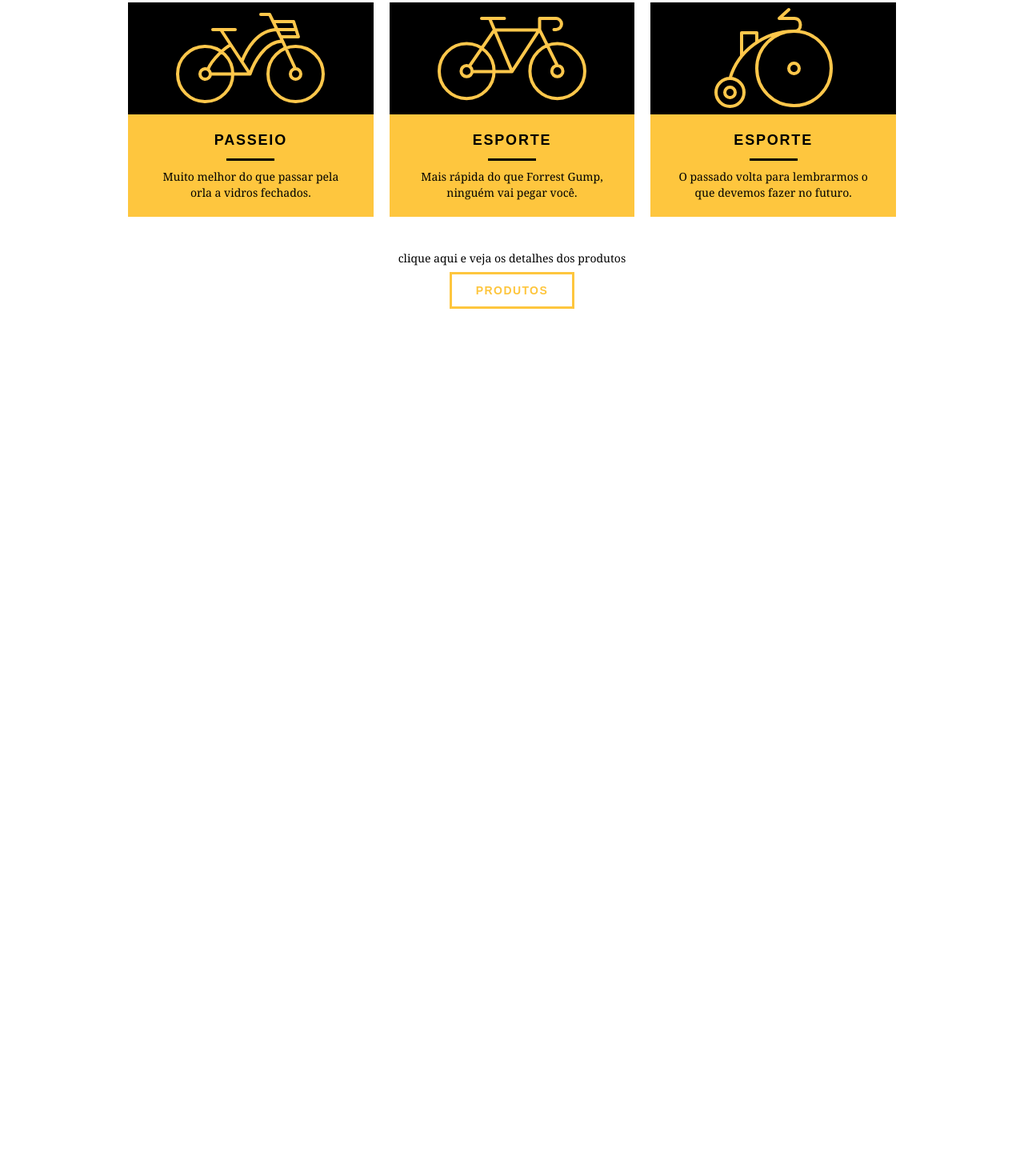
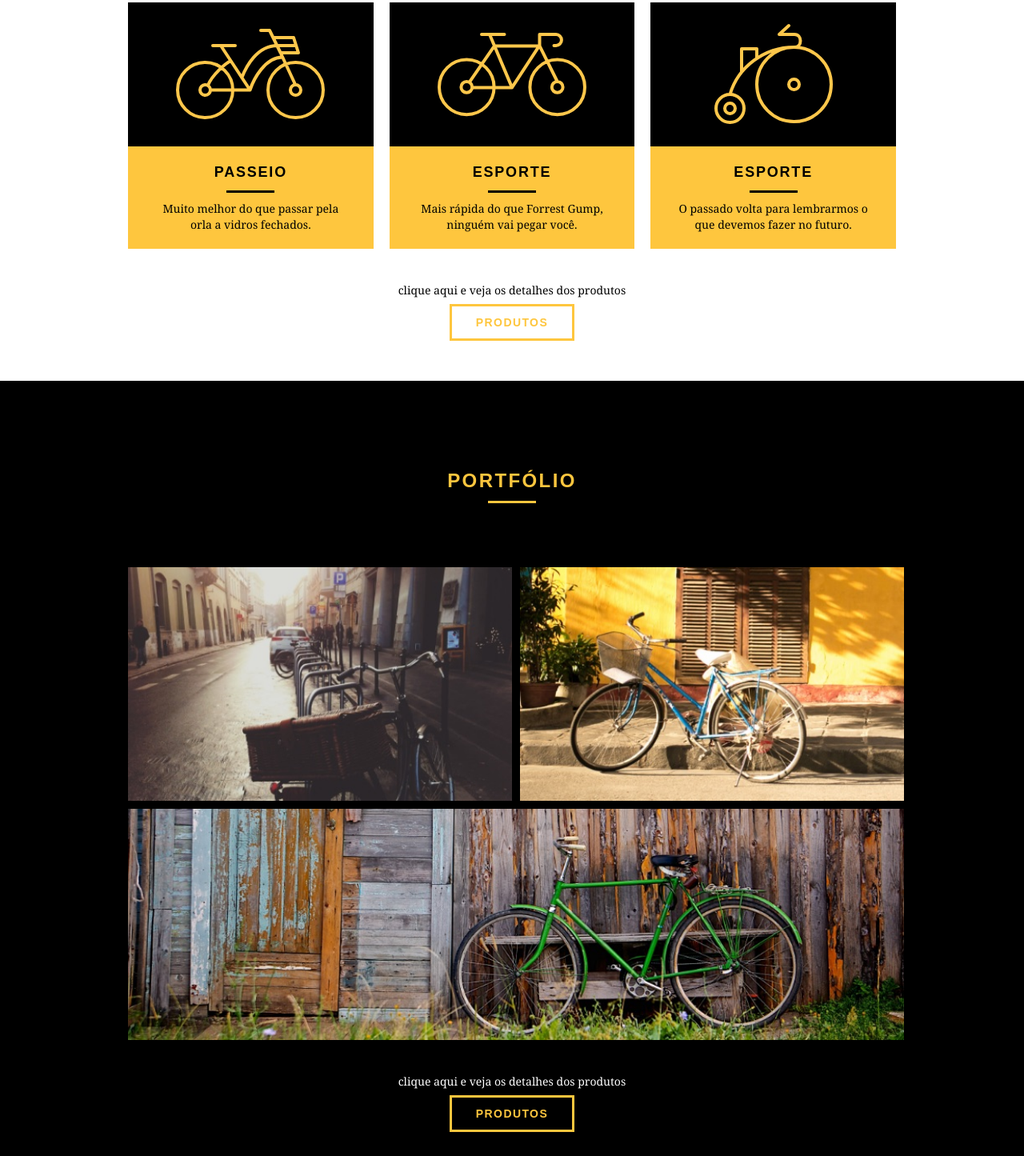
Before and after one commit to paulhenrique/bikcraft, a website: page index.html in a window 1280 px wide. Shown: the part 741-2186 px from the top of the page at 80% size. Before the commit the page ends 1127 px from the top, so only its background shows below. Drawn offline with nearby package versions, Linux system fonts and the light colour scheme.

Commit message:
Adicionando estilo do portólio e separando arquivos de estilo

```diff
--- a/index.html
+++ b/index.html
@@ -12,7 +12,9 @@
 <body>
   <header>
     <div class="container">
-      <a href="index.html"><img src="/img/bikcraft.svg" alt="Bikcraft"></a>
+      <a href="index.html">
+        <img src="/img/bikcraft.svg" alt="Bikcraft">
+      </a>
 
       <nav>
         <ul>
@@ -80,6 +82,25 @@
       </div>
     </div>
   </section>
+
+  <section class="portfolio">
+    <div class="container">
+      <h2>
+        Portfólio
+      </h2>
+      <div class="containerPictures">
+        <img src="/img/portfolio/retro.jpg" alt="Bikcraft Retrô">
+        <img src="/img/portfolio/passeio.jpg" alt="Bikcraft Passeio">
+        <img src="/img/portfolio/esporte.jpg" alt="Bikcraft Esporte">
+      </div>
+      <div class="callToAction">
+        <p>
+          clique aqui e veja os detalhes dos produtos
+        </p>
+        <a href="produtos.html" class="btn">Produtos</a>
+      </div>
+    </div>
+  </section>
 </body>
 
 </html>
--- /dev/null
+++ b/scss/_callToAction.scss
@@ -0,0 +1,9 @@
+.callToAction {
+  width: 100%;
+  @include centerColumnFlex;
+  margin-top: 45px;
+
+  a.btn {
+    margin-top: 10px;
+  }
+}
--- a/scss/_header.scss
+++ b/scss/_header.scss
@@ -5,6 +5,7 @@ header {
   background: var(--color-yellow);
   width: 100%;
   padding: 1rem 0;
+  z-index: 999;
 
   a {
     color: var(--color-black);
--- /dev/null
+++ b/scss/_portfolio.scss
@@ -0,0 +1,37 @@
+.portfolio {
+  background-color: var(--color-black);
+  color: var(--color-white);
+  margin-top: 50px;
+  padding-top: 45px;
+  padding-bottom: 30px;
+
+  .container {
+    h2 {
+      @include titleText(var(--color-yellow));
+    }
+
+    .containerPictures {
+      margin-top: 40px;
+      display: grid;
+      grid-template:
+        "pict1 pict2"
+        "pictAll pictAll"/ 50% 50%;
+      grid-gap: 10px;
+
+
+      img {
+        width: 100%;
+
+        &:nth-child(1) {
+          grid-area: pict1;
+        }
+
+        &:nth-child(2) {
+          grid-area: pict2;
+        }
+
+        grid-area: pictAll;
+      }
+    }
+  }
+}
--- a/scss/_products.scss
+++ b/scss/_products.scss
@@ -1,25 +1,8 @@
 .products {
+
   .container {
     h2 {
-      font-size: 24px;
-      line-height: 30px;
-      text-transform: uppercase;
-      font-weight: 700;
-      letter-spacing: .1em;
-      text-align: center;
-      margin-top: 65px;
-      position: relative;
-      @include centerColumnFlex;
-
-      &:after {
-        content: "";
-        bottom: 0;
-        width: 60px;
-        height: 3px;
-        margin: 10px auto;
-        background: var(--color-black);
-        margin-bottom: 40px;
-      }
+      @include titleText(var(--color-black));
     }
 
     .containerProdutos {
@@ -30,6 +13,7 @@
 
       .cardProduto {
         a {
+          padding-top: 20px;
           background: var(--color-black);
           display: flex;
           flex-direction: column;
@@ -45,6 +29,7 @@
             width: 100%;
             @include centerColumnFlex;
             padding: 20px 0;
+            margin-top: 20px;
 
             h3 {
               font-weight: bold;
@@ -75,26 +60,16 @@
         }
 
         transition: transform .25s,
-        filter .25s,
-        box-shadow .25s;
+        filter .25s;
 
         &:hover {
           transform: translateY(-5px);
           filter: brightness(.9);
-          box-shadow: 0px 0px 0px 2px var(--color-yellow);
         }
       }
     }
 
-    .callToAction {
-      width: 100%;
-      @include centerColumnFlex;
-      margin-top: 45px;
 
-      a.btn {
-        margin-top: 10px;
-      }
-    }
   }
 
 
--- a/scss/style.scss
+++ b/scss/style.scss
@@ -36,8 +36,34 @@ p {
   align-items: center;
 }
 
+@mixin titleText($color) {
+  font-size: 24px;
+  line-height: 30px;
+  text-transform: uppercase;
+  font-weight: 700;
+  letter-spacing: .1em;
+  text-align: center;
+  margin-top: 65px;
+  position: relative;
+  color: $color;
+  @include centerColumnFlex;
+
+  &:after {
+    content: "";
+    bottom: 0;
+    width: 60px;
+    height: 3px;
+    margin: 10px auto;
+    background: $color;
+    margin-bottom: 40px;
+  }
+}
+
+
 
 @import './header';
 @import './introduction';
 @import './btn';
 @import './products';
+@import './callToAction';
+@import './portfolio';
```
Also changed, not shown: css/style.css.
